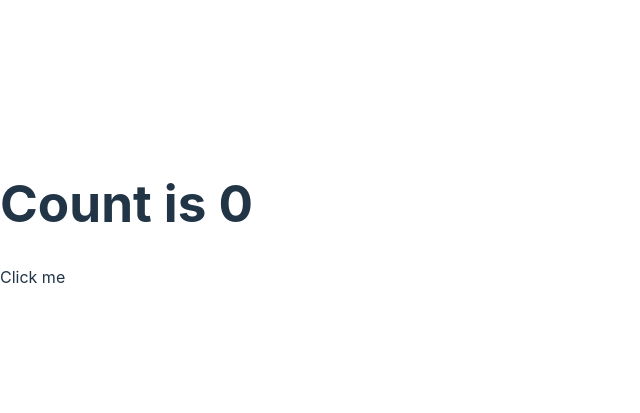
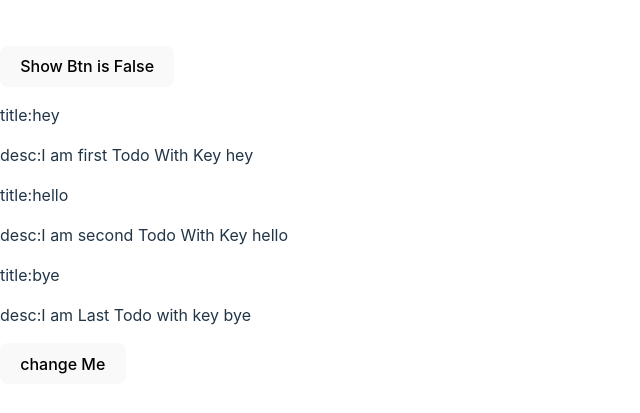
Before and after one commit to Shubham02-web/ReactLearningRevision, a React (Vite) app: page / in a window 1280 px wide. Shown: the part 185-598 px from the top of the page, without its empty margins (0-640 px from the left). Built offline with nearby package versions, Linux system fonts and the light colour scheme.

Commit message:
condition and list rendering in Reeact JS

```diff
--- a/src/App.jsx
+++ b/src/App.jsx
@@ -1,3 +1,4 @@
+/* eslint-disable no-unused-vars */
 // import Card from "./component/Card.jsx";
 // import "./index.css";
 // import Footer from "./component/Footer.jsx";
@@ -82,30 +83,72 @@
 
 // Learning useRef in React
 
-import { useState, useRef, useEffect } from "react";
-import "./App.css";
+// import { useState, useRef, useEffect } from "react";
+// import "./App.css";
 
+// const App = () => {
+//   const [count, setcount] = useState(0);
+//   const btnRef = useRef();
+//   useEffect(() => {
+//     console.log("first rendering.....");
+//     btnRef.current.style.backgroundColor = "red";
+//   }, []);
+//   return (
+//     <div>
+//       <p>Count is {count}</p>
+//       <button
+//         ref={btnRef}
+//         onClick={() => {
+//           setcount(count + 1);
+//         }}
+//       >
+//         Click Me
+//       </button>
+//       <button onClick={() => (btnRef.current.style.display = "none")}>
+//         Change ME
+//       </button>
+//     </div>
+//   );
+// };
+
+// export default App;
+
+import { useState } from "react";
+import Todo from "./Todo";
 const App = () => {
-  const [count, setcount] = useState(0);
-  const btnRef = useRef();
-  useEffect(() => {
-    console.log("first rendering.....");
-    btnRef.current.style.backgroundColor = "red";
-  }, []);
+  const [showBtn, setShowBtn] = useState(false);
+  const [todo, setTodo] = useState([
+    {
+      title: "hey",
+      description: `I am first Todo With Key hey`,
+    },
+    {
+      title: "hello",
+      description: `I am second Todo With Key hello`,
+    },
+    {
+      title: "bye",
+      description: `I am Last Todo with key bye`,
+    },
+  ]);
   return (
     <div>
-      <p>Count is {count}</p>
-      <button
-        ref={btnRef}
-        onClick={() => {
-          setcount(count + 1);
-        }}
-      >
-        Click Me
-      </button>
-      <button onClick={() => (btnRef.current.style.display = "none")}>
-        Change ME
-      </button>
+      {showBtn ? (
+        <button> Show Btn Is True </button>
+      ) : (
+        <button>Show Btn is False</button>
+      )}
+      {/* {showBtn && <button>Show Btn Is True</button>} */}
+      {todo.map((todo) => {
+        // return <Todo key={todo.title} todo={todo} />;
+        return (
+          <div key={todo.title}>
+            <p>title:{todo.title}</p>
+            <p>desc:{todo.description}</p>
+          </div>
+        );
+      })}
+      <button onClick={() => setShowBtn(!showBtn)}>change Me </button>
     </div>
   );
 };
--- /dev/null
+++ b/src/Todo.jsx
@@ -0,0 +1,10 @@
+const Todo = (props) => {
+  return (
+    <div>
+      <h1>{props.todo.title}</h1>
+      <p>{props.todo.description}</p>
+    </div>
+  );
+};
+
+export default Todo;
--- a/src/main.jsx
+++ b/src/main.jsx
@@ -1,11 +1,11 @@
 import { StrictMode } from "react";
 import { createRoot } from "react-dom/client";
 import "./index.css";
-// import App from "./App.jsx";
-import App_1 from "./App_1.jsx";
+import App from "./App.jsx";
+// import App_1 from "./App_1.jsx";
 
 createRoot(document.getElementById("root")).render(
-  // <StrictMode>
-  <App_1 />
-  // </StrictMode>
+  <StrictMode>
+    <App />
+  </StrictMode>
 );
```
